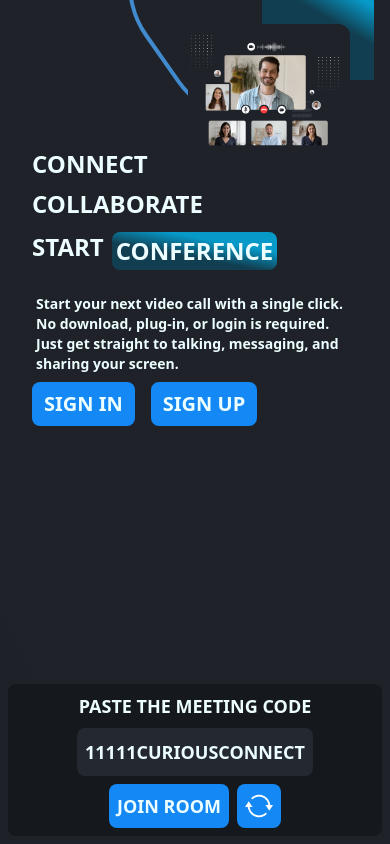
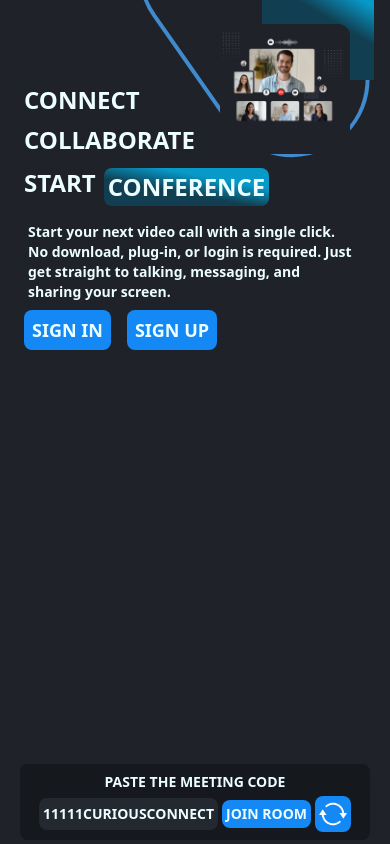
Before and after one commit to Curious-Ecosystem/Curious-Connect, a React (Vite) app in the folder frontend/: page / in a window 390 px wide. Shown: the top 844 px of the page. Built offline with nearby package versions, Linux system fonts and the light colour scheme.

Commit message:
header responsive again fixed

```diff
--- a/frontend/src/Components/Pages/Landing-Page/LandingHeader.jsx
+++ b/frontend/src/Components/Pages/Landing-Page/LandingHeader.jsx
@@ -6,33 +6,33 @@ const Header = () => {
   return (
     <div className="w-sccreen h-screen text-cyan-50 text-4xl text-center flex flex-col font-bold  ">
       <div className="flex ">
-        <div className="pl-6 mt-36 md:pl-12 md:mt-12 sm:w-8/12 w-13/12 h-screen xl:pl-10 xl:pb-10">
+        <div className=" pl-4 mt-20 sm:pl-6 sm:mt-30 md:pl-12 md:mt-10 sm:w-8/12 w-13/12 h-screen xl:pl-10 xl:pb-10">
           <div className="lg:pl-16 lg:mt-14 xl:px-16 xl:mt-20 z-1000">
             <div className="flex flex-col items-start">
             <h1 className="text-2xl md:text-4xl xl:text-5xl font-bold leading-none p-2 z-*">CONNECT</h1>
             <h1 className="text-2xl md:text-4xl xl:text-5xl font-bold leading-none p-2 ">COLLABORATE</h1>
-            <h1 className="text-2xl md:text-4xl xl:text-5xl font-bold leading-tight p-2 mb-4 flex gap-2 flex-nowrap text-start">START <span className="bg-gradient2 rounded-lg p-1">CONFERENCE</span></h1>
+            <h1 className="text-2xl md:text-4xl xl:text-5xl font-bold leading-tight p-2 mb-2 flex gap-2 flex-nowrap text-start">START <span className="bg-gradient2 rounded-lg p-1">CONFERENCE</span></h1>
             </div>
             <div>
               <p className="text-sm sm:text-lg text-start leading-5 px-3">Start your next video call with a single click. No download, plug-in, or login is required. Just get straight to talking, messaging, and sharing your screen.</p>
             </div>
             <div className="flex gap-4 m-2 sm:gap-8 sm:m-5 justify-start">
-              <button className="text-xl py-2 px-3 sm:py-3 sm:px-4 rounded-lg" style={{ backgroundColor: "#1489F6" }}>SIGN IN</button>
-              <button className="text-xl py-2 px-3 sm:py-3 sm:px-4 rounded-lg" style={{ backgroundColor: "#1489F6" }}>SIGN UP</button>
+              <button className="text-lg sm:text-xl py-1.5 px-2 sm:py-3 sm:px-4 rounded-lg" style={{ backgroundColor: "#1489F6" }}>SIGN IN</button>
+              <button className="text-lg sm:text-xl py-1.5 px-2 sm:py-3 sm:px-4 rounded-lg" style={{ backgroundColor: "#1489F6" }}>SIGN UP</button>
             </div>
           </div>
         </div>
         <div className="w-1/5 sm:w-3/5 h-screen ">
-          <div className="border-4 rounded-full absolute w-[46%] h-[28%] right-[17%] bottom-[85%] sm:w-[38%] sm:h-[40%] sm:right-[8%] sm:bottom-[80%] md:w-[40%] md:h-[55%] md:right-[12%] md:bottom-[70%] lg:w-[45%] lg:h-[60%] lg:right-[12%] lg:bottom-[70%] rotate-145 border-borderclr"></div>
+          <div className="border-4 rounded-full absolute w-[40%] h-[34%] right-[15%] bottom-[80%] sm:w-[38%] sm:h-[40%] sm:right-[8%] sm:bottom-[80%] md:w-[40%] md:h-[55%] md:right-[12%] md:bottom-[70%] lg:w-[45%] lg:h-[60%] lg:right-[12%] lg:bottom-[70%] rotate-145 border-borderclr"></div>
           <div className="w-28 h-20 sm:w-48 sm:h-36 md:w-72 md:h-56 lg:w-80 lg:h-64 absolute bg-gradient3 right-4 z-1"></div>
-          <img src={img} alt="home" className="w-5/12 right-10 mt-6 sm:right-10 sm:mt-5 sm:w-4/12 lg:w-5/12 xl:w-5/12 md:right-20 absolute md:mt-12 z-100 rounded-xl" />
+          <img src={img} alt="home" className="w-4/12 right-10 mt-6 sm:right-10 sm:mt-5 sm:w-4/12 lg:w-5/12 xl:w-5/12 md:right-20 absolute md:mt-12 z-100 rounded-xl" />
         </div>
      </div>
-     <div className="bottom-2 sm:bottom-4 flex-wrap gap-2 mx-2 py-2 px-2 sm:gap-6 sm:mx-10 sm:py-2 sm:px-2  md:gap-10 md:w-5/6 md:mx-16 md:py-4 md:bottom-4 lg:w-11/12 lg:gap-8 lg:px-6 lg:mx-12 xl:w-5/6 min-h-32 absolute lg:bottom-8 xl:bottom-8  xl:mx-28 rounded-lg flex lg:flex-nowrap justify-center items-center xl:gap-20" style={{ backgroundColor: "#15181D" }}>
-        <div className="text-lg sm:text-2xl font-bold "> PASTE THE MEETING CODE </div>
-        <div className="py-2.5 px-2 text-lg sm:text-lg sm:py-5 sm:px-8 rounded-lg" style={{ backgroundColor: "#242830" }}> 11111CURIOUSCONNECT </div>
-        <div className="py-2 px-2 text-lg sm:text-xl sm:py-4 sm:px-4 rounded-lg" style={{ backgroundColor: "#1489F6" }}>JOIN ROOM</div>
-        <div className="py-2 px-2 rounded-lg" style={{ backgroundColor: "#1489F6" }}><img src={img2} className="w-7 sm:w-8"/></div>
+     <div className="bottom-1  sm:bottom-4 flex-wrap gap-1 mx-5 py-2 px-1 sm:gap-2  sm:mx-10 sm:py-2 sm:px-2  md:gap-10 md:w-5/6 md:mx-16 md:py-4 md:bottom-4 lg:w-11/12 lg:gap-8 lg:px-6 lg:mx-12 xl:w-5/6 min-h-6 absolute lg:bottom-8 xl:bottom-8  xl:mx-28 rounded-lg flex lg:flex-nowrap justify-center items-center xl:gap-20" style={{ backgroundColor: "#15181D" }}>
+        <div className="font-semibold text-sm sm:text-xl md:text-2xl md:font-bold "> PASTE THE MEETING CODE </div>
+        <div className=" font-semibold py-1.5 px-1 text-sm md:font-bold sm:text-lg sm:py-2 sm:px-5 md:py-3 md:px-5 rounded-lg" style={{ backgroundColor: "#242830" }}> 11111CURIOUSCONNECT </div>
+        <div className=" font-semibold py-1 px-1 text-sm sm:font-bold sm:text-xl sm:py-2 sm:px-3 md:py-3 md:px-3 rounded-lg" style={{ backgroundColor: "#1489F6" }}>JOIN ROOM</div>
+        <div className="py-1 px-1 rounded-lg" style={{ backgroundColor: "#1489F6" }}><img src={img2} className="w-7 sm:w-8"/></div>
      </div>
     </div>
   );
```
